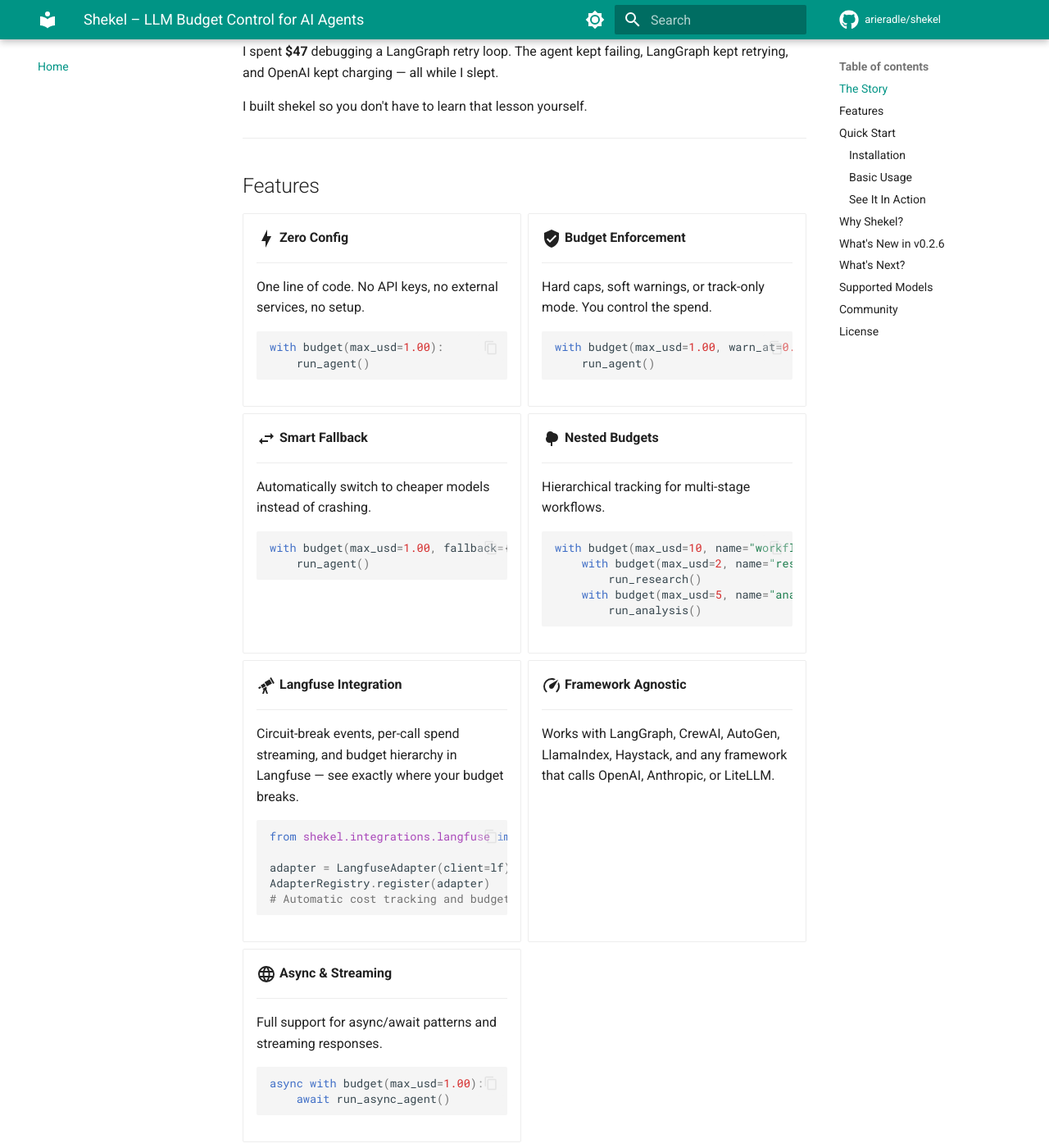
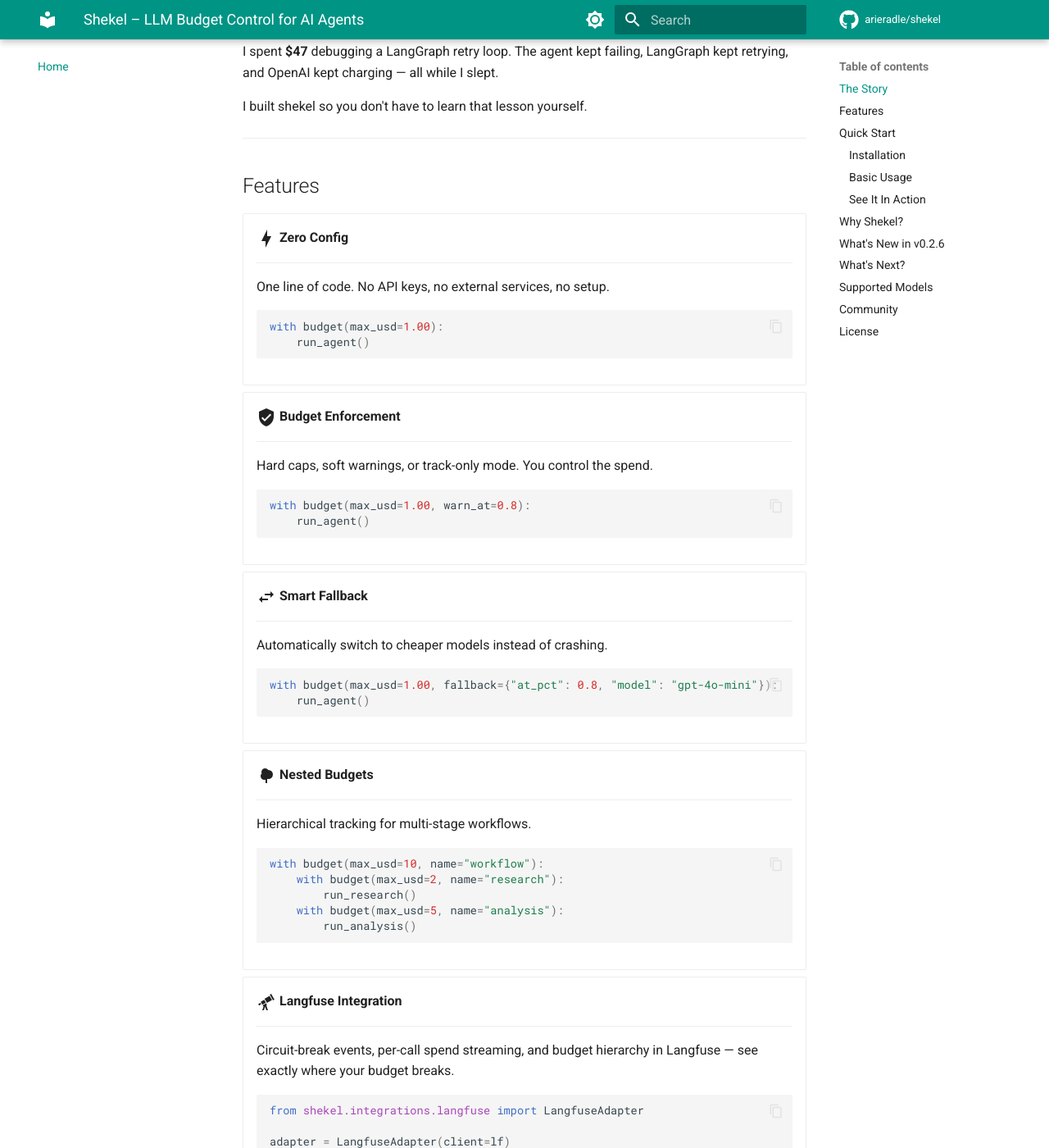
Before and after one commit to arieradle/shekel, an MkDocs documentation site: the page built from docs/index.md, in a window 1280 px wide and 1400 px high, scrolled down 395 px. Shown: the whole window at 82% size. Built offline with MkDocs 1.6.1 and Material for MkDocs 9.7.7, drawn with Linux system fonts in a browser that asks for light colours; comment, search, counter and statistics services are not loaded; the version menu is left out.

Commit message:
docs: single-column layout for features grid on home page
Co-Authored-By: Claude Sonnet 4.6 <noreply@anthropic.com>

```diff
--- a/docs/index.md
+++ b/docs/index.md
@@ -44,7 +44,7 @@ I built shekel so you don't have to learn that lesson yourself.
 
 ## Features
 
-<div class="grid cards" markdown>
+<div class="grid cards single-col" markdown>
 
 -   :material-lightning-bolt:{ .lg .middle } **Zero Config**
 
--- /dev/null
+++ b/docs/stylesheets/extra.css
@@ -0,0 +1,3 @@
+.grid.cards.single-col {
+  grid-template-columns: 1fr !important;
+}
--- a/mkdocs.yml
+++ b/mkdocs.yml
@@ -57,6 +57,9 @@ theme:
       bug: octicons/bug-16
       example: octicons/beaker-16
       quote: octicons/quote-16
+
+extra_css:
+  - stylesheets/extra.css
 
 extra:
   analytics:
```
